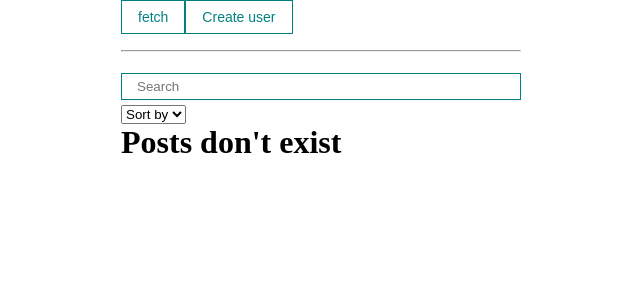
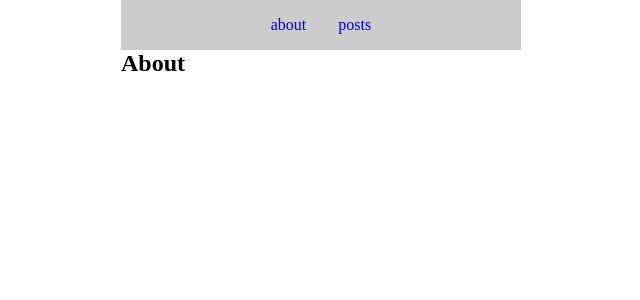
Before and after one commit to nlesyuk/base-react-app, a React (Create React App) app: page /about in a window 1280 px wide. Shown: the top 300 px of the page, without its empty margins (319-959 px from the left). Built offline with nearby package versions, Linux system fonts and the light colour scheme.

Commit message:
add Router

```diff
--- a/package.json
+++ b/package.json
@@ -9,6 +9,7 @@
     "axios": "^1.1.3",
     "react": "^18.2.0",
     "react-dom": "^18.2.0",
+    "react-router-dom": "^6.4.4",
     "react-scripts": "5.0.1",
     "react-transition-group": "^4.4.5",
     "web-vitals": "^2.1.4"
--- a/src/App.js
+++ b/src/App.js
@@ -1,83 +1,19 @@
-import { useState, useMemo, useEffect } from 'react'
-import PostForm from './components/PostForm';
-import PostList from './components/PostList';
-import PostFilter from './components/PostFilter';
-import MyModal from './components/UI/MyModal/MyModal';
-import MyButton from './components/UI/button/MyButton';
-import Loader from './components/UI/Loader/Loader';
-import { usePosts } from './hooks/usePosts'
-import { useFetching } from './hooks/useFetching'
-import PostService from './API/PostService'
-import { getPageCount } from './utils/pages';
-import Pagination from './components/UI/pagination/Pagination';
+import React from 'react'
+import { BrowserRouter } from 'react-router-dom'
+import AppRouter from './components/AppRouter';
+import Navbar from './components/UI/Navbar/Navbar';
+
 
 function App() {
-  const options = [
-    { value: 'title', name: 'Title' },
-    { value: 'body', name: 'Body' },
-  ]
-
-  const [posts, setPosts] = useState([])
-  const [filter, setFilter] = useState({ sort: '', query: '' })
-  const [visible, setVisible] = useState(false)
-  const sortedAndSearchedPosts = usePosts(posts, filter.sort, filter.query)
-  const [totalPage, setTotalPage] = useState(0)
-  const [limit, setLimit] = useState(10)
-  const [page, setPage] = useState(1)
-
-  const [fetchPosts, isPostsLoading, postsError] = useFetching(async (limit, page) => {
-    const response = await PostService.getAll(limit, page)
-    setPosts(response.data)
-    const totalCount = +response.headers['x-total-count']
-    setTotalPage(getPageCount(totalCount, limit))
-    console.log('totalPage', totalCount, totalPage, page)
-  })
-
-  function createPost(newPost) {
-    setPosts([...posts, { title: newPost.title, body: newPost.body }])
-    setVisible(false)
-  }
-  function removePost(post) {
-    setPosts([...posts.filter(p => p.id !== post.id)])
-  }
-
-  // useEffect(() => {
-  //   fetchPosts()
-  // }, [page])
-  function onChangePage(page) {
-    setPage(page)
-    fetchPosts(limit, page)
-  }
-
   return (
-    <div className="App">
-      <MyButton onClick={() => fetchPosts(limit, page)}>fetch</MyButton>
-      <MyButton onClick={() => setVisible(!visible)}>
-        Create user
-      </MyButton>
-      <MyModal visible={visible} setVisible={setVisible}>
-        <PostForm create={createPost} />
-      </MyModal>
-
-      <hr style={{ margin: '16px 0' }}></hr>
-      <PostFilter
-        filter={filter}
-        setFilter={setFilter}
-        options={options}
-      />
-      {postsError && <h1>{postsError}</h1>}
-      {isPostsLoading
-        ? <Loader centered={true} />
-        : <PostList remove={removePost} posts={sortedAndSearchedPosts} title={'list of item'} />
-      }
-
-      <Pagination
-        totalPages={totalPage}
-        onChangePage={onChangePage}
-        currentPage={page}
-      />
-
-    </div >
+    <BrowserRouter>
+      <header>
+        <Navbar />
+      </header>
+      <section>
+        <AppRouter />
+      </section>
+    </BrowserRouter>
   );
 }
 
--- /dev/null
+++ b/src/components/AppRouter.jsx
@@ -0,0 +1,15 @@
+import React from 'react'
+import { Routes, Route } from 'react-router-dom'
+import About from '../pages/About'
+import Posts from '../pages/Posts'
+import NotFound from '../pages/NotFound'
+
+export default function AppRouter() {
+  return (
+    <Routes>
+      <Route path="/about" element={<About />} />
+      <Route path="/posts" element={<Posts />} />
+      <Route path="*" element={<NotFound />} />
+    </Routes>
+  )
+}
--- /dev/null
+++ b/src/components/UI/Navbar/Navbar.jsx
@@ -0,0 +1,11 @@
+import React from 'react'
+import { Link } from 'react-router-dom'
+
+export default function Navbar() {
+  return (
+      <nav>
+        <Link to="/about">about</Link>
+        <Link to="/posts">posts</Link>
+      </nav>
+  )
+}
--- /dev/null
+++ b/src/pages/About.jsx
@@ -0,0 +1,7 @@
+import React from 'react'
+
+export default function About() {
+  return (
+    <h1>About</h1>
+  )
+}
--- /dev/null
+++ b/src/pages/NotFound.jsx
@@ -0,0 +1,7 @@
+import React from 'react'
+
+export default function NotFound() {
+  return (
+    <h1>Not Found</h1>
+  )
+}
--- /dev/null
+++ b/src/pages/Posts.jsx
@@ -0,0 +1,84 @@
+import React from 'react'
+
+import { useState, useMemo, useEffect } from 'react'
+import PostForm from '../components/PostForm';
+import PostList from '../components/PostList';
+import PostFilter from '../components/PostFilter';
+import MyModal from '../components/UI/MyModal/MyModal';
+import MyButton from '../components/UI/button/MyButton';
+import Loader from '../components/UI/Loader/Loader';
+import { usePosts } from '../hooks/usePosts'
+import { useFetching } from '../hooks/useFetching'
+import PostService from '../API/PostService'
+import { getPageCount } from '../utils/pages';
+import Pagination from '../components/UI/pagination/Pagination';
+
+export default function Posts() {
+  const options = [
+    { value: 'title', name: 'Title' },
+    { value: 'body', name: 'Body' },
+  ]
+
+  const [posts, setPosts] = useState([])
+  const [filter, setFilter] = useState({ sort: '', query: '' })
+  const [visible, setVisible] = useState(false)
+  const sortedAndSearchedPosts = usePosts(posts, filter.sort, filter.query)
+  const [totalPage, setTotalPage] = useState(0)
+  const [limit, setLimit] = useState(10)
+  const [page, setPage] = useState(1)
+
+  const [fetchPosts, isPostsLoading, postsError] = useFetching(async (limit, page) => {
+    const response = await PostService.getAll(limit, page)
+    setPosts(response.data)
+    const totalCount = +response.headers['x-total-count']
+    setTotalPage(getPageCount(totalCount, limit))
+    console.log('totalPage', totalCount, totalPage, page)
+  })
+
+  function createPost(newPost) {
+    setPosts([...posts, { title: newPost.title, body: newPost.body }])
+    setVisible(false)
+  }
+  function removePost(post) {
+    setPosts([...posts.filter(p => p.id !== post.id)])
+  }
+
+  // useEffect(() => {
+  //   fetchPosts()
+  // }, [page])
+  function onChangePage(page) {
+    setPage(page)
+    fetchPosts(limit, page)
+  }
+
+  return (
+    <div className="posts">
+      <MyButton onClick={() => fetchPosts(limit, page)}>fetch</MyButton>
+      <MyButton onClick={() => setVisible(!visible)}>
+        Create user
+      </MyButton>
+      <MyModal visible={visible} setVisible={setVisible}>
+        <PostForm create={createPost} />
+      </MyModal>
+
+      <hr style={{ margin: '16px 0' }}></hr>
+      <PostFilter
+        filter={filter}
+        setFilter={setFilter}
+        options={options}
+      />
+      {postsError && <h1>{postsError}</h1>}
+      {isPostsLoading
+        ? <Loader centered={true} />
+        : <PostList remove={removePost} posts={sortedAndSearchedPosts} title={'list of item'} />
+      }
+
+      <Pagination
+        totalPages={totalPage}
+        onChangePage={onChangePage}
+        currentPage={page}
+      />
+
+    </div >
+  );
+}
--- a/src/styles/index.css
+++ b/src/styles/index.css
@@ -4,13 +4,13 @@
   box-sizing: border-box;
 }
 #root {
-  display: flex;
+  /* display: flex; */
   align-items: center;
-}
-.App {
   width: 400px;
   margin: 0 auto;
 }
+/* .App {
+} */
 
 .post {
   display: flex;
@@ -55,3 +55,21 @@ align-items: center;
   font-weight: bold;
   color: white;
 }
+
+
+header {
+  display: block;
+  width: 100%;
+  padding: 16px 0;
+  background-color: #ccc;
+}
+header nav {
+  display: flex;
+  justify-content: center;
+  align-items: center;
+}
+header nav a {
+  padding: 0 16px;
+  text-decoration: none;
+
+}
```
Also changed, not shown: 1 other file (tests, documents, lock files or other folders).
